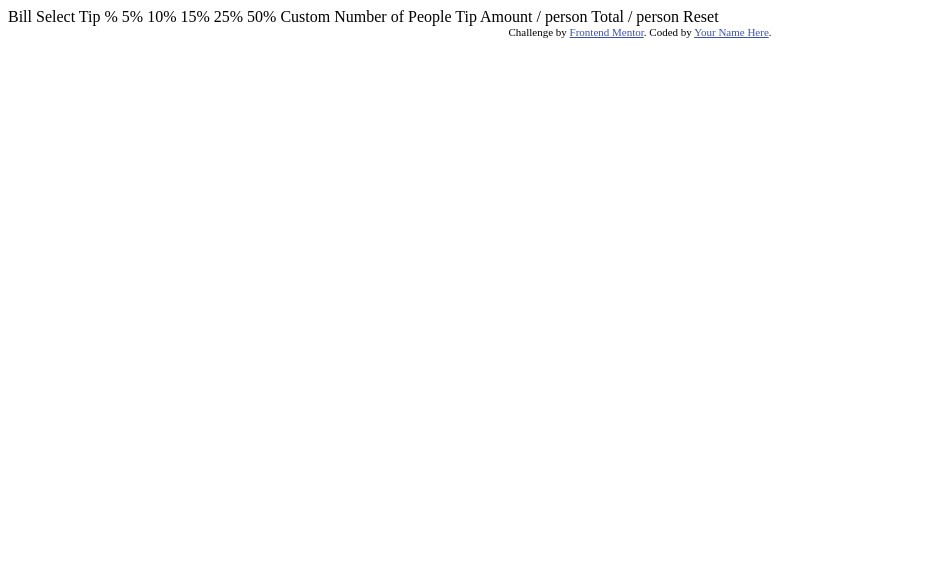
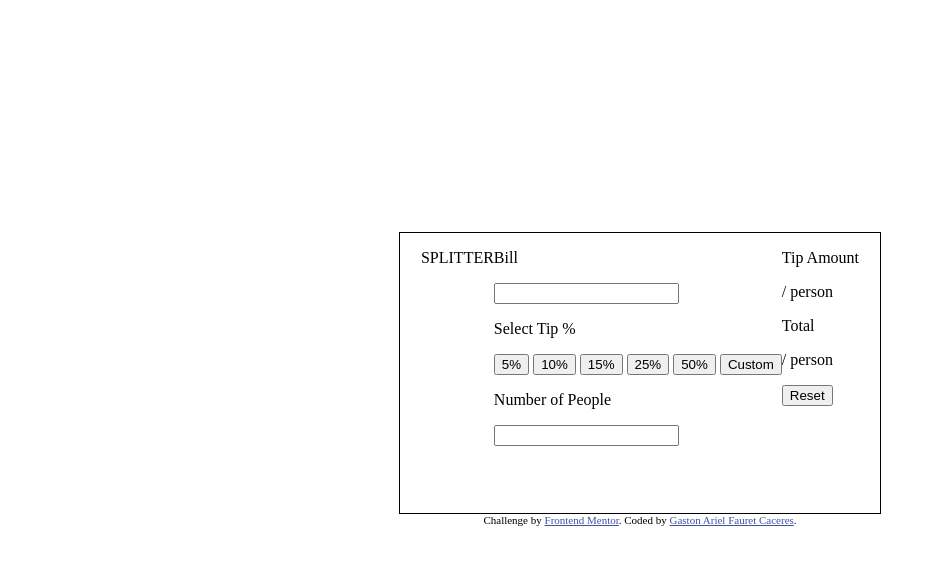
Before and after one commit to Gastonfauret/Frontend-Mentor-tip-app-calculator, a plain HTML site: page index.html in a window 1280 px wide. Shown: the whole page, without its empty margins (0-936 px from the left). Drawn offline with Linux system fonts and the light colour scheme.

Commit message:
First Commit

```diff
--- a/index.html
+++ b/index.html
@@ -10,35 +10,66 @@
 
   <!-- Feel free to remove these styles or customise in your own stylesheet 👍 -->
   <style>
+    body{
+      display: flex;
+      flex-direction: column;
+      align-items: center;
+    }
+
+    .div-percent {
+      display: flex;
+      justify-content: center;
+      border: 1px solid black;
+      width: 60vh;
+      height: 35vh;
+      margin-top: 28vh;
+    }
+
     .attribution { font-size: 11px; text-align: center; }
     .attribution a { color: hsl(228, 45%, 44%); }
   </style>
 </head>
+
 <body>
 
-  Bill
+<div class="div-percent">
 
-  Select Tip %
-  5%
-  10%
-  15%
-  25%
-  50%
-  Custom
+  <p class="title">SPLITTER</p>
 
-  Number of People
+  <div class="container">
+    <p class="bill">Bill</p>
+      <input class="bill-message" type="text">
 
-  Tip Amount
-  / person
+      <p class="slect-tip">Select Tip %</p>
 
-  Total
-  / person
+      <button class="five-percent btn">5%</button>
+      <button class="ten-precent btn">10%</button>
+      <button class="fifteen-percent btn">15%</button>
+      <button class="twentyfive-percent btn">25%</button>
+      <button class="fifty-percent btn">50%</button>
+      <button class="custom-percent btn">Custom</button>
 
-  Reset
+      <p class="people">Number of People</p>
+
+      <input class="people-message" type="number">
+  </div>
+
+  <div class="tip-message">
+    <p class="tip-amount">Tip Amount</p>
+
+    <p class="person">/ person</p>
+
+    <p class="total">Total</p>
+
+    <p class="person">/ person</p>
+
+    <button class="reset">Reset</button>
+  </div>
+</div>
 
   <div class="attribution">
     Challenge by <a href="https://www.frontendmentor.io?ref=challenge" target="_blank">Frontend Mentor</a>.
-    Coded by <a href="#">Your Name Here</a>.
+    Coded by <a href="#">Gaston Ariel Fauret Caceres</a>.
   </div>
 </body>
 </html>
```
